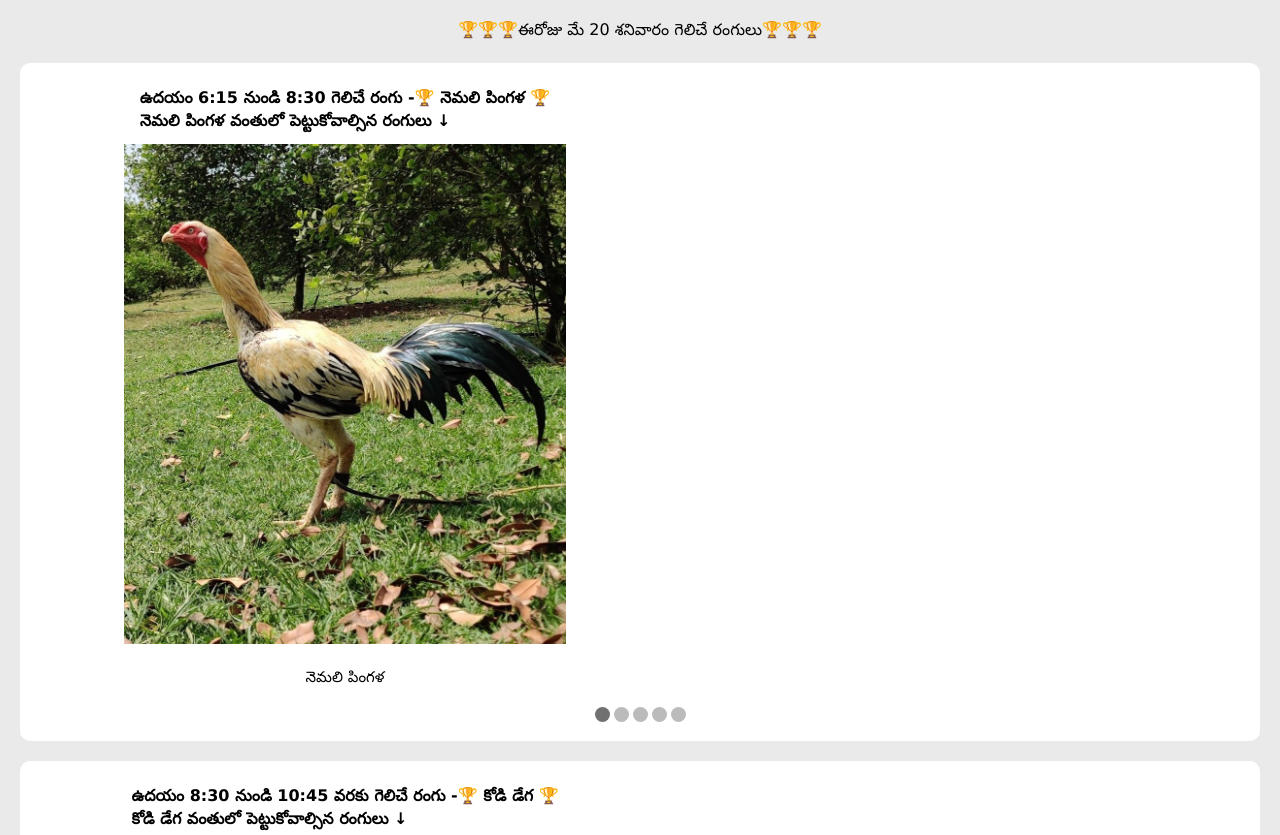
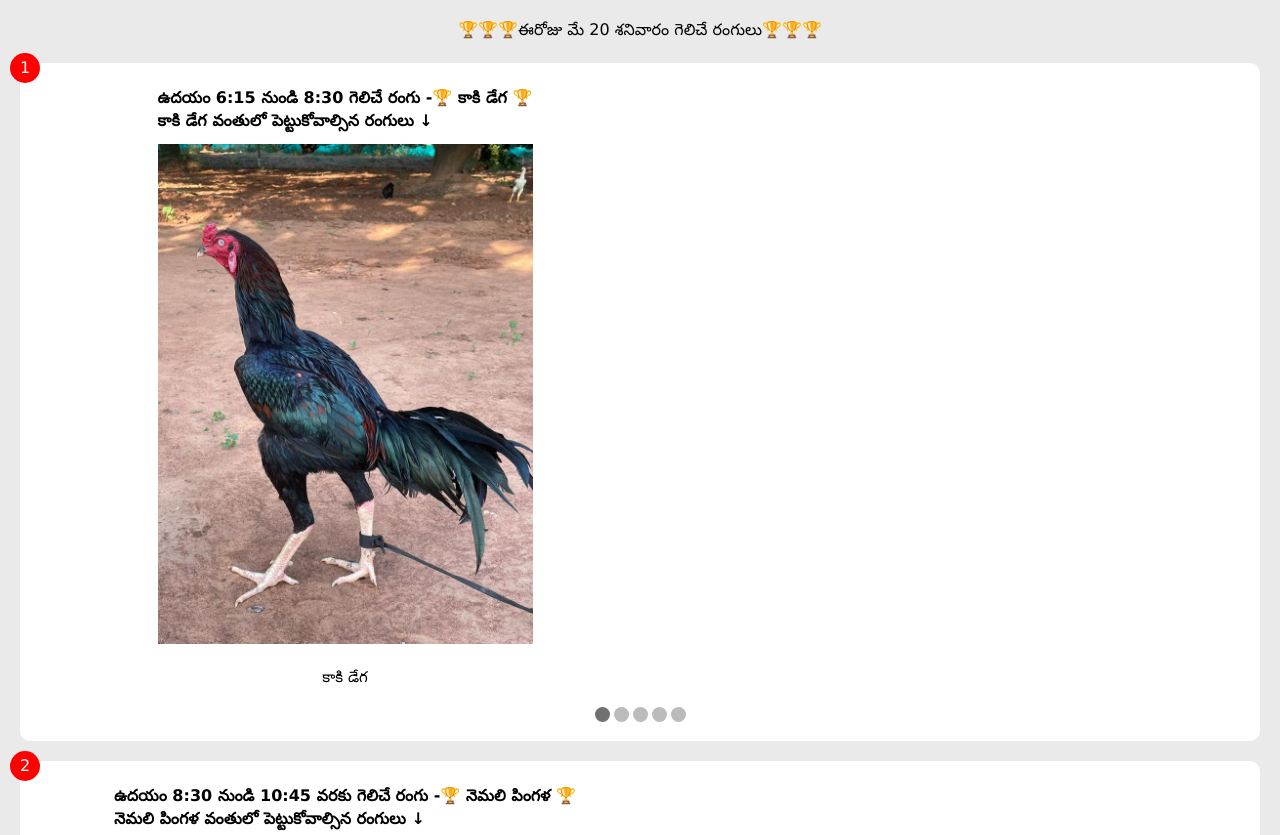
Before and after one commit to AkshayThota7747/AkshayThota7747.github.io, a plain HTML site: page index.html in a window 1280 px wide. Shown: the top 835 px of the page. Drawn offline with Linux system fonts and the light colour scheme.

Commit message:
may 21st colour udpates

```diff
--- a/data.js
+++ b/data.js
@@ -248,7 +248,7 @@ function getNameInfo(name) {
 
 const kodi_pingala_jamu =
 {
-  'header': getTimingText("4") + "🏆 " + getTranslated("kodi_pingala") + " 🏆" + '\n' + 'కోడి పింగళ వంతులో పెట్టుకోవాల్సిన రంగులు ↓',
+  'header': getTimingText("5") + "🏆 " + getTranslated("kodi_pingala") + " 🏆" + '\n' + 'కోడి పింగళ వంతులో పెట్టుకోవాల్సిన రంగులు ↓',
 
   '1': getNameInfo("thella_kodi_kekkirayi"),
 
@@ -263,7 +263,7 @@ const kodi_pingala_jamu =
 
 
 const kaki_dega_jamu = {
-  'header': getTimingText("5") + "🏆 " + getTranslated("kaki_dega") + " 🏆" + '\n' + getTranslated("kaki_dega") + ' వంతులో పెట్టుకోవాల్సిన రంగులు ↓',
+  'header': getTimingText("1") + "🏆 " + getTranslated("kaki_dega") + " 🏆" + '\n' + getTranslated("kaki_dega") + ' వంతులో పెట్టుకోవాల్సిన రంగులు ↓',
 
   '1': getNameInfo("kaki"),
 
@@ -273,12 +273,12 @@ const kaki_dega_jamu = {
 
   '4': getNameInfo("erupu_minchina_getti_kaki"),
 
-  '5': getNameInfo("kade_parla")
+  '5': getNameInfo("kaki_dega_parla")
 }
 
 
 const nemali_pingala_jamu = {
-  'header': getTimingText("1") + "🏆 " + getTranslated("nemali_pingala") + " 🏆" + '\n' + getTranslated("nemali_pingala") + ' వంతులో పెట్టుకోవాల్సిన రంగులు ↓',
+  'header': getTimingText("2") + "🏆 " + getTranslated("nemali_pingala") + " 🏆" + '\n' + getTranslated("nemali_pingala") + ' వంతులో పెట్టుకోవాల్సిన రంగులు ↓',
   "lakshana": "Test 1",
 
   '1': getNameInfo("nemali_pingala"),
@@ -294,7 +294,7 @@ const nemali_pingala_jamu = {
 
 
 const kodi_dega_jamu = {
-  'header': getTimingText("2") + "🏆 " + getTranslated("kodi_dega") + " 🏆" + '\n' + getTranslated("kodi_dega") + ' వంతులో పెట్టుకోవాల్సిన రంగులు ↓',
+  'header': getTimingText("3") + "🏆 " + getTranslated("kodi_dega") + " 🏆" + '\n' + getTranslated("kodi_dega") + ' వంతులో పెట్టుకోవాల్సిన రంగులు ↓',
   '1': getNameInfo("kodi_dega"),
 
   '2': getNameInfo("dega"),
@@ -308,7 +308,7 @@ const kodi_dega_jamu = {
 }
 
 const kaki_nemali_jamu = {
-  'header': getTimingText("3") + "🏆 " + getTranslated("kaki_nemali") + " 🏆" + '\n' + getTranslated("kaki_nemali")+ ' వంతులో పెట్టుకోవాల్సిన రంగులు ↓',
+  'header': getTimingText("4") + "🏆 " + getTranslated("kaki_nemali") + " 🏆" + '\n' + getTranslated("kaki_nemali")+ ' వంతులో పెట్టుకోవాల్సిన రంగులు ↓',
 
   '1': getNameInfo("kaki_nemali"),
 
@@ -408,43 +408,43 @@ const dega_pingala_jamu = {
 
 const last_jamu =
 {
-  'header': getTimingText("6") + "🏆 " + getTranslated("nemali_pingala") + " 🏆" + '\n' + getTranslated("nemali_pingala") + ' వంతులో పెట్టుకోవాల్సిన రంగులు ↓',
+  'header': getTimingText("6") + "🏆 " + getTranslated("kaki_dega") + " 🏆" + '\n' + getTranslated("nemali_pingala") + ' వంతులో పెట్టుకోవాల్సిన రంగులు ↓',
 
-  '1': getNameInfo("nemali_pingala"),
+  '1': getNameInfo("kaki"),
 
-  '2': getNameInfo("np_abrass"),
+  '2': getNameInfo("kattu_kaki"),
 
-  '3': getNameInfo("thella_nemali"),
+  '3': getNameInfo("erra_kaki_dega"),
 
-  '4': getNameInfo("pala_abrass"),
+  '4': getNameInfo("erupu_minchina_getti_kaki"),
 
-  '5': getNameInfo("nemali_poola")
+  '5': getNameInfo("kaki_dega_parla")
 
 }
 
 
 const jsonData = {
-    'morning6' : nemali_pingala_jamu,
+    'morning6' : kaki_dega_jamu,
 
-    'morning8' : kodi_dega_jamu,
+    'morning8' : nemali_pingala_jamu,
 
-    'morning10' : kaki_nemali_jamu,
+    'morning10' : kodi_dega_jamu,
 
-    'afternoon1' : kodi_pingala_jamu,
+    'afternoon1' : kaki_nemali_jamu,
 
-    'afternoon3' : kaki_dega_jamu,
+    'afternoon3' : kodi_pingala_jamu,
 
     'evening' : last_jamu
   }
 
 
-  // మే 20 శనివారం (ముసుగు పంధాలకి మాత్రమే పని చేసే రంగులు)
-  // 6:15am to 8:30am -> (నెమలి పింగళి) గెలుస్తోంది
-  // 8:30am to 10:45am ->  (కోడి డేగ)  గెలుస్తోంది
-  // 10:45am to 1pm -> (కాకి నెమలి) గెలుస్తోంది
-  // 1pm to 3:15pm -> (కోడి పింగళి) గెలుస్తోంది
-  // 3:15pm to 5:30pm -> (కాకి డేగ) గెలుస్తోంది
-  // 5:30pm నుండి -> (నెమలి పింగళి) గెలుస్తోంది <-- (రాత్రి పూట పని చేసే రంగులు)
+  // మే 21 ఆదివారం (ముసుగు పంధాలకి మాత్రమే పని చేసే రంగులు)
+  // 6:15am to 8:30am -> (కాకి డేగ) గెలుస్తోంది
+  // 8:30am to 10:45am ->  (నెమలి పింగళి)  గెలుస్తోంది
+  // 10:45am to 1pm -> (కోడి డేగ) గెలుస్తోంది
+  // 1pm to 3:15pm -> (కాకి నెమలి) గెలుస్తోంది
+  // 3:15pm to 5:30pm -> (కోడి పింగళి) గెలుస్తోంది
+  // 5:30pm నుండి -> (కాకి డేగ) గెలుస్తోంది <-- (రాత్రి పూట పని చేసే రంగులు)
 
 
 function getTranslated(name) {
--- a/index.html
+++ b/index.html
@@ -33,6 +33,23 @@
         background: white;
         padding-bottom: 15px;
         margin: 20px 0;
+
+        position: relative;
+      }
+
+      .number {
+        position: absolute;
+        background-color: red;
+        color: #fff;
+        height: 30px;
+        aspect-ratio: 1;
+        border-radius: 50%;
+        padding: 5px;
+
+        text-align: center;
+
+        top: -10px;
+        left: -10px;
       }
 
       .container h4 {
--- a/index.js
+++ b/index.js
@@ -12,7 +12,7 @@ function createElement(tagName, className) {
     return result;
   }
 
-  function createCarousel (header, dataArray, lakshana) {
+  function createCarousel (header, dataArray, lakshana, idx) {
 
     let currentIndex = 0;
 
@@ -80,9 +80,13 @@ function createElement(tagName, className) {
       return dot;
     });
 
+
+    const numberRound = createElement('div', 'number');
+    numberRound.innerText = idx;
+
     slideshowContainer.append(h4, ...imgArray, prev, next);
     dotHolder.append(...dotArray);
-    container.append(slideshowContainer, dotHolder);
+    container.append(slideshowContainer, dotHolder, numberRound);
 
     updatePhotoIndex(currentIndex);
 
@@ -91,14 +95,14 @@ function createElement(tagName, className) {
 
   const lastText = document.getElementById('last-text');
 
-  Object.values(jsonData).forEach(item => {
+  Object.values(jsonData).forEach((item, idx) => {
     const data = Object.keys(item).reduce((acc, key) => {
       if (key !== 'header' && key !== 'lakshana') acc.push(item[key]);
       return acc;
     }, []);
 
 
-    document.body.insertBefore(createCarousel(item.header, data, item.lakshana), lastText);
+    document.body.insertBefore(createCarousel(item.header, data, item.lakshana, idx + 1), lastText);
 
     // document.body.append()
   });
```
Also changed, not shown: 1 other file.
